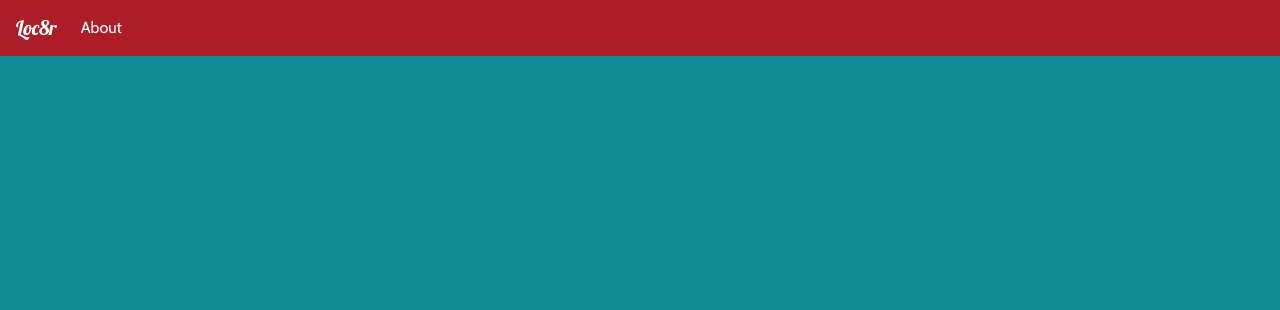
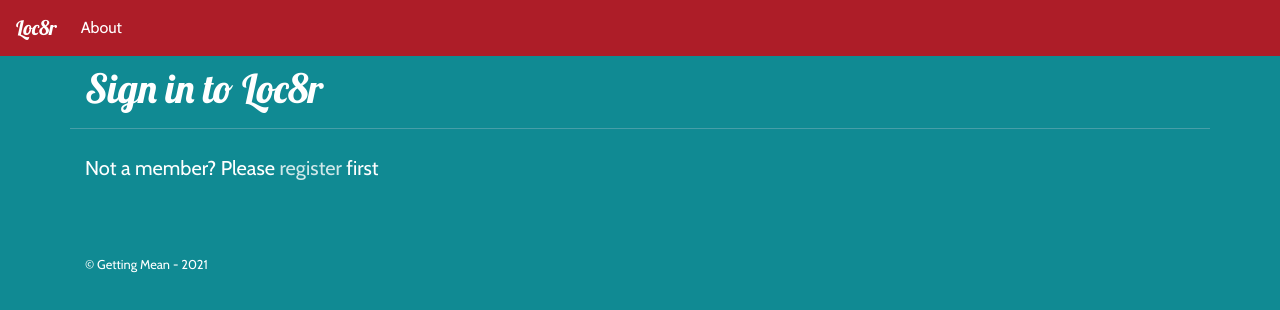
Before and after one commit to rustam-mukhametshin/loc8r, an Angular app in the folder app_public/: page /login in a window 1280 px wide. Shown: the top 310 px of the page. Built offline with nearby package versions, Linux system fonts and the light colour scheme.

Commit message:
Fill login page

```diff
--- a/app_public/src/app/views/login/login.component.html
+++ b/app_public/src/app/views/login/login.component.html
@@ -1 +1,8 @@
-<p>login works!</p>
+<app-page-header [content]="pageContent.header"></app-page-header>
+
+<div class="row">
+  <div class="col-12 col-md-8">
+    <p class="lead">Not a member? Please <a routerLink="/register">register</a> first</p>
+
+  <app-sidebar [content]="pageContent.sidebar" class="col-12 col-md-4"></app-sidebar>
+</div>
--- a/app_public/src/app/views/login/login.component.ts
+++ b/app_public/src/app/views/login/login.component.ts
@@ -7,6 +7,14 @@ import { Component, OnInit } from '@angular/core';
 })
 export class LoginComponent implements OnInit {
 
+  public pageContent = {
+    header: {
+      title: 'Sign in to Loc8r',
+      strapline: ''
+    },
+    sidebar: ''
+  };
+
   constructor() { }
 
   ngOnInit(): void {
```
